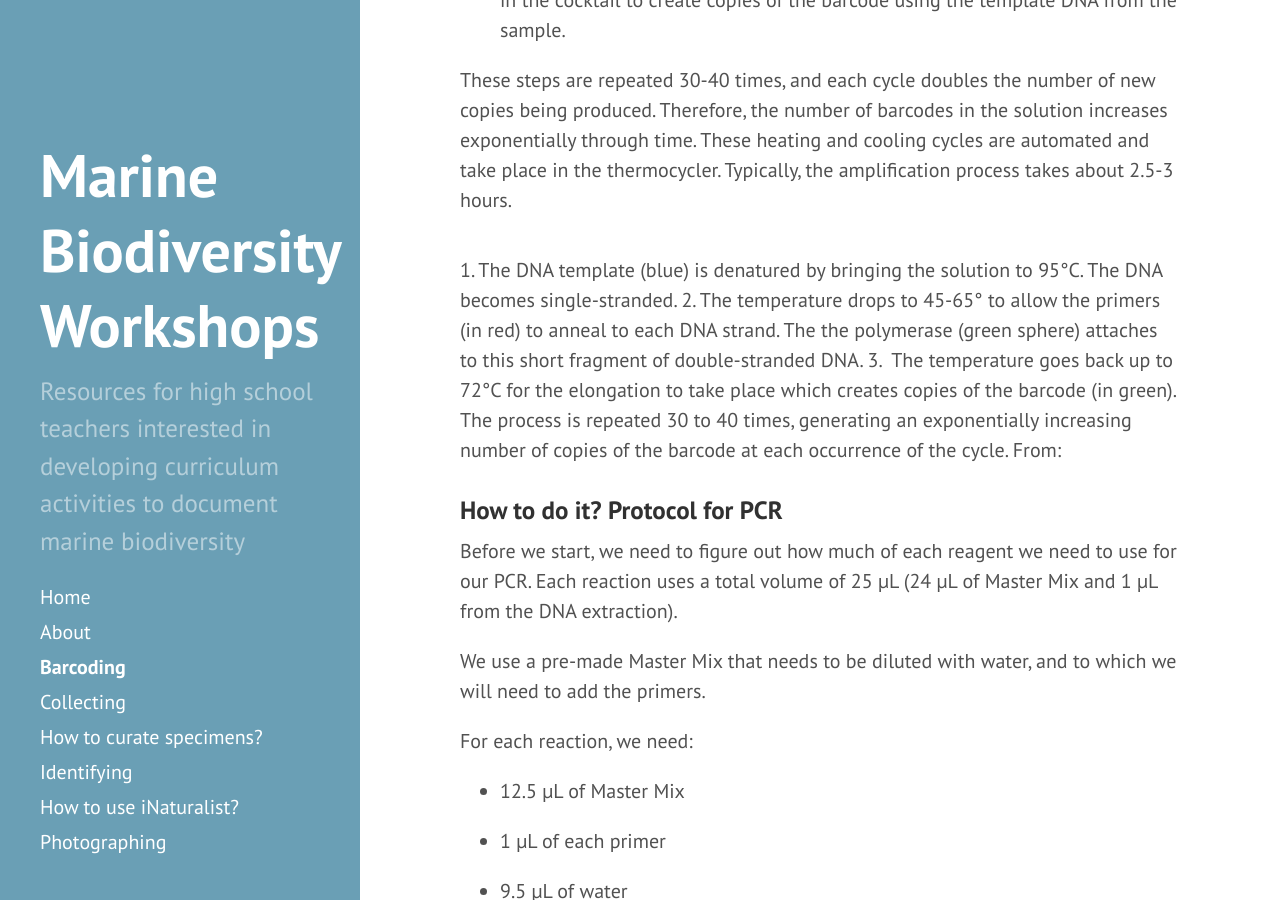
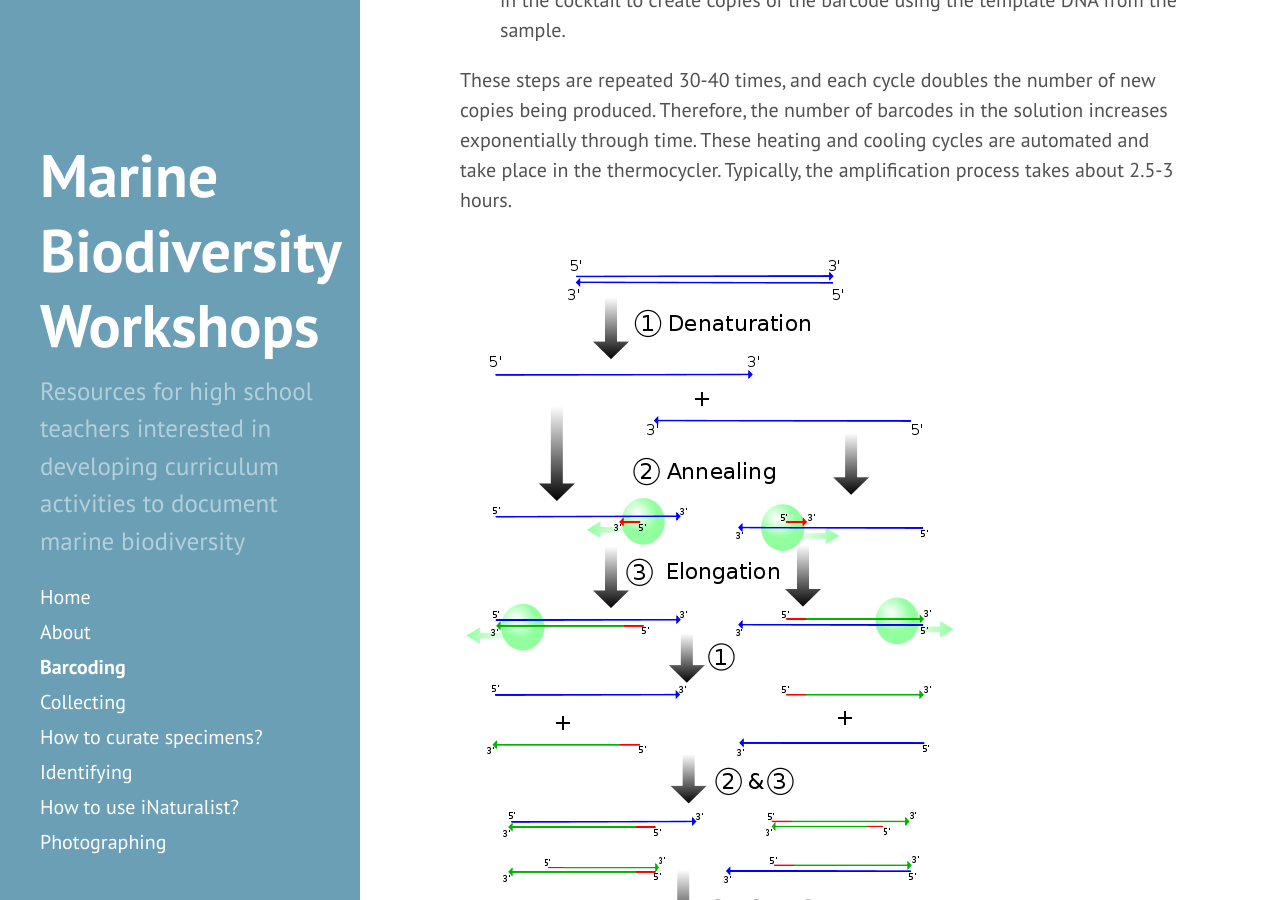
Before and after one commit to marine-diversity-workshops/marine-diversity-workshops.github.io, a Jekyll site: the page built from barcoding.md, in a window 1280 px wide and 900 px high, scrolled down 3709 px. Built offline with Jekyll 4.4.1, drawn with Linux system fonts in a browser that asks for light colours; nearby versions of some CDN libraries.

Commit message:
fix image

```diff
--- a/barcoding.md
+++ b/barcoding.md
@@ -145,7 +145,7 @@ increases exponentially through time. These heating and cooling cycles are
 automated and take place in the thermocycler. Typically, the amplification
 process takes about 2.5-3 hours.
 
-![](img/500px-PCR.png)
+![Illustration of the PCR process]({{ site.baseurl }}img/500px-PCR.png)
 
 1. The DNA template (blue) is denatured by bringing the solution to 95°C. The
 DNA becomes single-stranded. 2. The temperature drops to 45-65° to allow the
```
